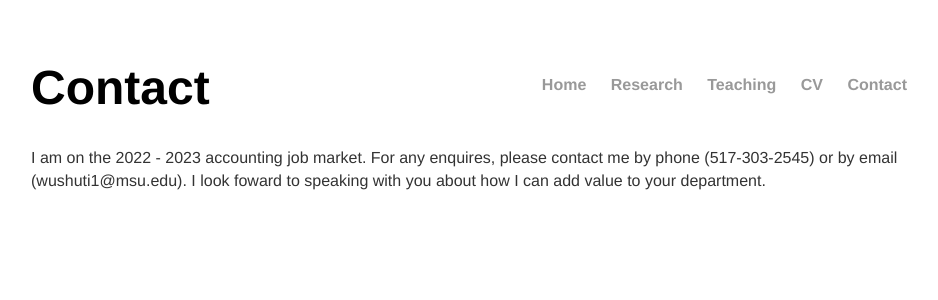
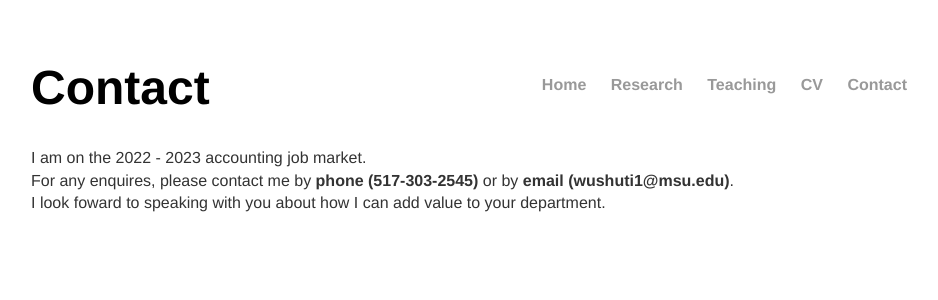
Before and after one commit to shu-ting-wu/shu-ting-wu.github.io, a Jekyll site: the page built from contact/index.html, in a window 1280 px wide. Shown: the top 300 px of the page, without its empty margins (161-1099 px from the left). Built offline with Jekyll 4.4.1, drawn with Linux system fonts in a browser that asks for light colours.

```diff
--- a/contact/index.html
+++ b/contact/index.html
@@ -4,5 +4,7 @@ title: Contact Shuting
 ---
 <div class="contact">
 	<h1 style="text-align:left">Contact</h1>
-  <p>I am on the 2022 - 2023 accounting job market. For any enquires, please contact me by phone (517-303-2545) or by email (wushuti1@msu.edu). I look foward to speaking with you about how I can add value to your department. </p>
+  <p>I am on the 2022 - 2023 accounting job market.<br>
+	  For any enquires, please contact me by <strong>phone (517-303-2545)</strong> or by <strong> email (wushuti1@msu.edu)</strong>.<br>
+	  I look foward to speaking with you about how I can add value to your department. </p>
 </div>
```
